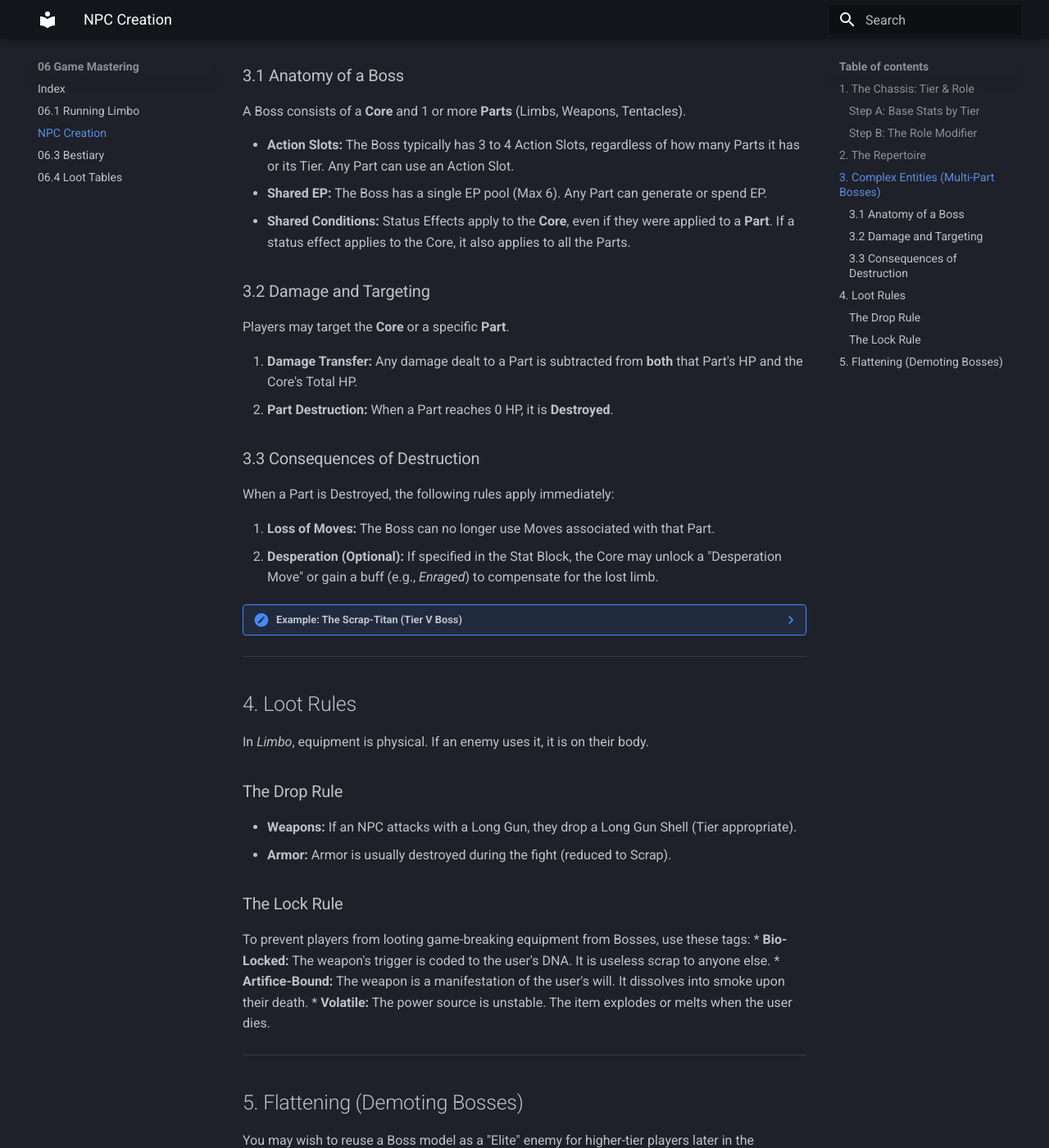
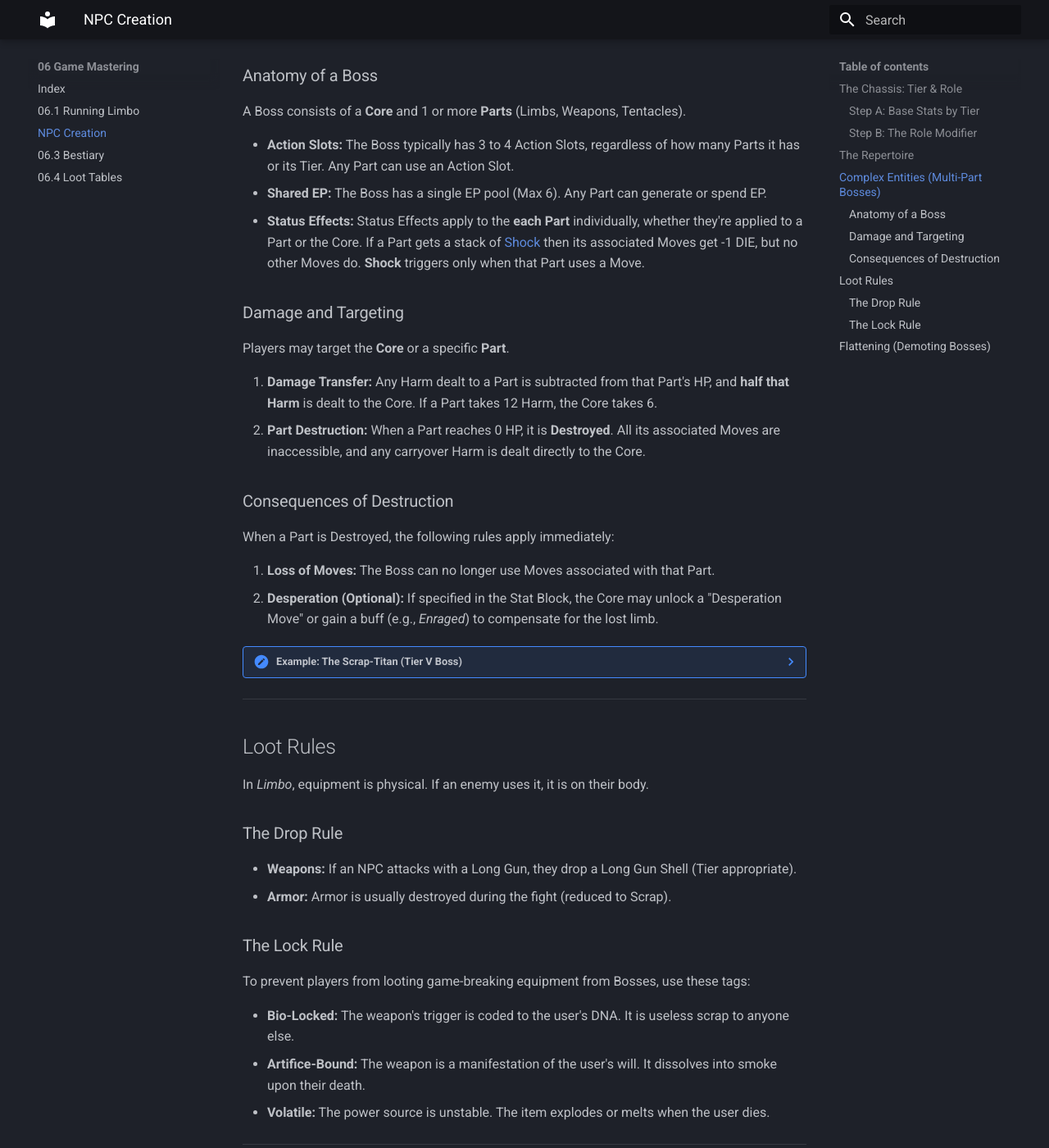
Before and after one commit to Bonfou/LimboRPG, an MkDocs documentation site: the page built from docs/06_Game_Mastering/06.2_NPC_Creation.md, in a window 1280 px wide and 1400 px high, scrolled down 1608 px. Shown: the whole window at 82% size. Built offline with MkDocs 1.6.1 and Material for MkDocs 9.7.7, drawn with Linux system fonts in a browser that asks for light colours; some of the changed text lies outside the part shown.

Commit message:
Update formatting and content

```diff
--- a/docs/06_Game_Mastering/06.2_NPC_Creation.md
+++ b/docs/06_Game_Mastering/06.2_NPC_Creation.md
@@ -4,7 +4,7 @@ NPCs in *Limbo* are simplified reflections of Player Characters. They use the sa
 
 ---
 
-## 1. The Chassis: Tier & Role
+## The Chassis: Tier & Role
 To create an NPC, first determine their **Anomaly Tier (AT)** and their **Role**. These two factors dictate their raw stats.
 
 ### Step A: Base Stats by Tier
@@ -31,66 +31,66 @@ Apply these modifiers to the Base Stats above.
 
 ---
 
-## 2. The Repertoire
+## The Repertoire
 NPCs do not swap Moves. They have a static list.
 * **Weapons:** If an NPC carries a weapon, give them 1-2 Standard Moves from that Shell.
 * **Custom Moves:** Elites and Bosses should have unique Moves.
 
 ---
 
-## 3. Complex Entities (Multi-Part Bosses)
+## Complex Entities (Multi-Part Bosses)
 High-threat entities (usually 1 to 2 Tiers above the party) are too complex to be represented by a single health bar. To balance the Action Economy against a full party, these entities are composed of multiple **Parts**.
 
-### 3.1 Anatomy of a Boss
+### Anatomy of a Boss
 A Boss consists of a **Core** and 1 or more **Parts** (Limbs, Weapons, Tentacles).
 
 * **Action Slots:** The Boss typically has 3 to 4 Action Slots, regardless of how many Parts it has or its Tier. Any Part can use an Action Slot.
 * **Shared EP:** The Boss has a single EP pool (Max 6). Any Part can generate or spend EP.
-* **Shared Conditions:** Status Effects apply to the **Core**, even if they were applied to a **Part**. If a status effect applies to the Core, it also applies to all the Parts.
-
-### 3.2 Damage and Targeting
+* **Status Effects:** Status Effects apply to the **each Part** individually, whether they're applied to a Part or the Core. If a Part gets a stack of [Shock](../04_Compendium/04.1_Statuses_and_Conditions.md/#shock) then its associated Moves get -1 DIE, but no other Moves do. **Shock** triggers only when that Part uses a Move.
+### Damage and Targeting
 Players may target the **Core** or a specific **Part**.
 
-1.  **Damage Transfer:** Any damage dealt to a Part is subtracted from **both** that Part's HP and the Core's Total HP.
-2.  **Part Destruction:** When a Part reaches 0 HP, it is **Destroyed**.
+1.  **Damage Transfer:** Any Harm dealt to a Part is subtracted from that Part's HP, and **half that Harm** is dealt to the Core. If a Part takes 12 Harm, the Core takes 6.
+2.  **Part Destruction:** When a Part reaches 0 HP, it is **Destroyed**. All its associated Moves are inaccessible, and any carryover Harm is dealt directly to the Core.
 
-### 3.3 Consequences of Destruction
+### Consequences of Destruction
 When a Part is Destroyed, the following rules apply immediately:
 
 1.  **Loss of Moves:** The Boss can no longer use Moves associated with that Part.
 2.  **Desperation (Optional):** If specified in the Stat Block, the Core may unlock a "Desperation Move" or gain a buff (e.g., *Enraged*) to compensate for the lost limb.
 
 ??? note "Example: The Scrap-Titan (Tier V Boss)"
-    * **Total HP:** 160
-    * **Core (Torso):** 160 HP. Actions: 4. Moves: *Vent Heat* (AOE).
-    * **Part A (Saw Arm):** 40 HP. Moves: *Serrated Sweep*.
-    * **Part B (Clamp Arm):** 40 HP. Moves: *Hydraulic Crush*.
+    * **Total HP:** 240. Actions: 4.
+    * **Core (Torso):** 160 HP. Moves: *Vent Heat*, *Barricade*.
+    * **Part A (Saw Arm):** 40 HP. Moves: *Buzz Saw*.
+    * **Part B (Clamp Arm):** 40 HP. Moves: *Crush*.
 
     *Combat Flow:*
-    1.  The Titan starts with **3 Actions** (Core + A + B).
-    2.  Players target the **Saw Arm** and deal 40 Damage.
-    3.  The Saw Arm is **Destroyed**.
-    4.  The Core takes 40 Damage.
-    5.  The Titan loses the *Serrated Sweep* move.
+    1.  Players target the **Saw Arm** and deal 40 Damage.
+    2.  The Saw Arm is **Destroyed**.
+    3.  The Core takes 40 Damage.
+    4.  The Titan loses the *Buzz Saw* move.
 
 ---
 
-## 4. Loot Rules
+## Loot Rules
 In *Limbo*, equipment is physical. If an enemy uses it, it is on their body.
 
 ### The Drop Rule
+
 * **Weapons:** If an NPC attacks with a Long Gun, they drop a Long Gun Shell (Tier appropriate).
 * **Armor:** Armor is usually destroyed during the fight (reduced to Scrap).
 
 ### The Lock Rule
 To prevent players from looting game-breaking equipment from Bosses, use these tags:
+
 * **Bio-Locked:** The weapon's trigger is coded to the user's DNA. It is useless scrap to anyone else.
 * **Artifice-Bound:** The weapon is a manifestation of the user's will. It dissolves into smoke upon their death.
 * **Volatile:** The power source is unstable. The item explodes or melts when the user dies.
 
 ---
 
-## 5. Flattening (Demoting Bosses)
+## Flattening (Demoting Bosses)
 You may wish to reuse a Boss model as a "Elite" enemy for higher-tier players later in the campaign. To do this, **Flatten** the stat block.
 
 1.  **Merge HP:** Combine the HP of the Parts into a single pool (usually lowered to the standard Elite multiplier for that Tier).
```
